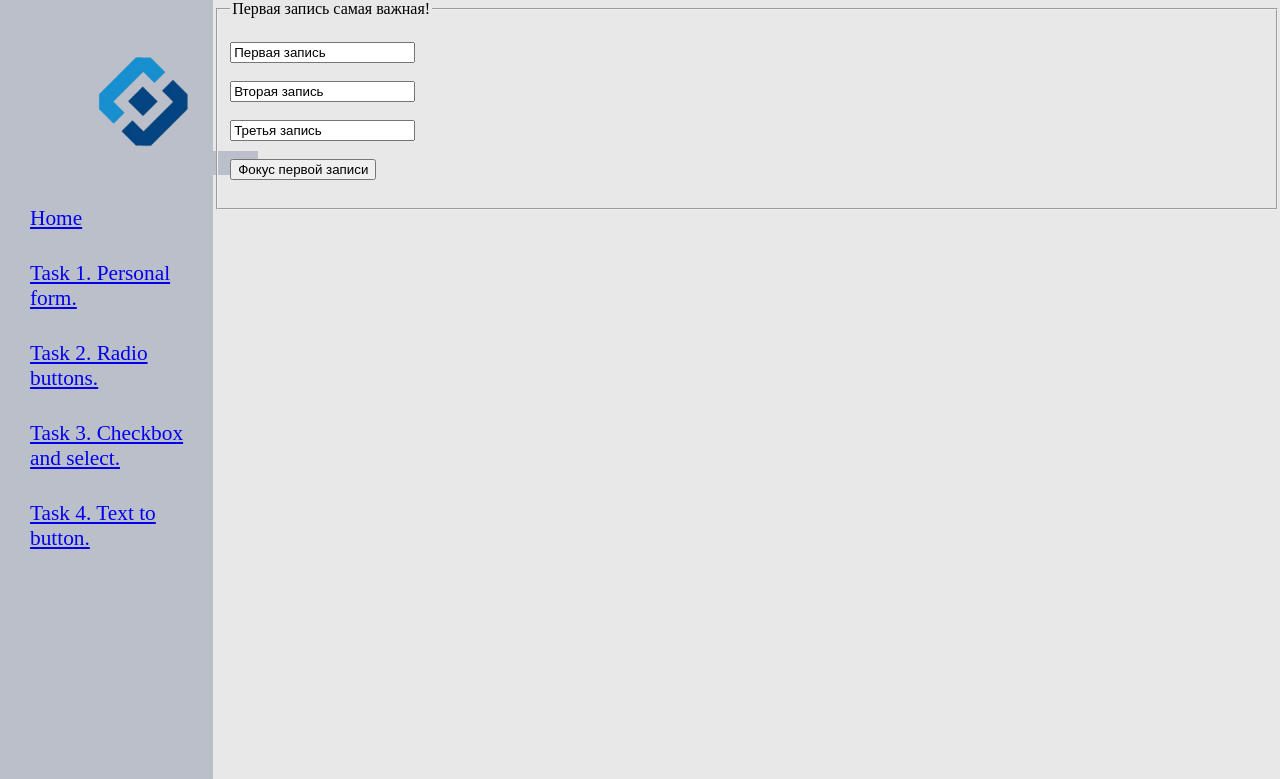
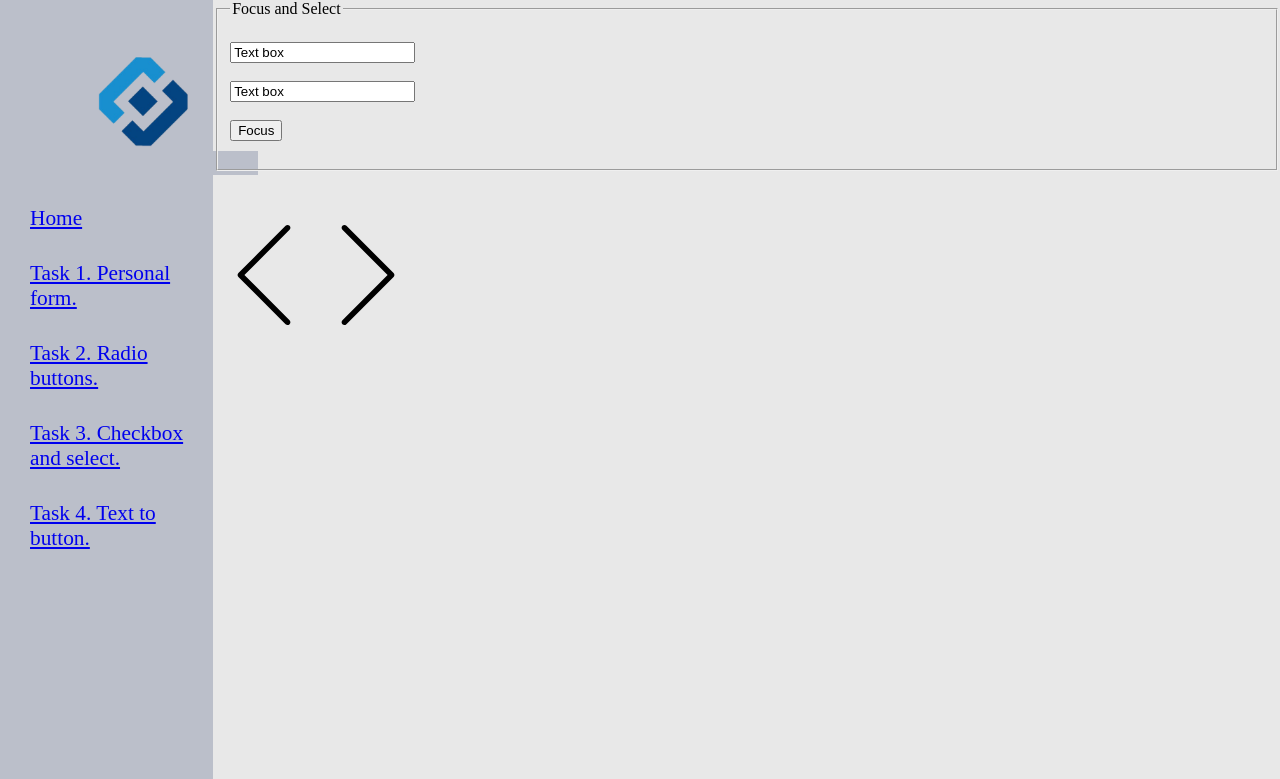
Before and after one commit to nktsus/InternetProgramming, a PHP site: page /page6.html in a window 1280 px wide. Shown: the top 779 px of the page. Run offline with PHP 8.4, Linux system fonts and the light colour scheme.

Commit message:
Lab 4 finished

```diff
--- a/Lab4/page2.html
+++ b/Lab4/page2.html
@@ -54,6 +54,11 @@
  					<br>
  					<br>
  				</fieldset>
+ 			<br>
+ 			<br>
+ 			<br>
+			<a href="index.html"><img src="back.svg" width="100" height="100"></a>
+			<a href="page3.html"><img src="next.svg" width="100" height="100"></a>
  			</form>
  		</div>
 		<div class="footer"> &copy This is my page! Don't try to steel it!</div>
--- a/Lab4/page3.html
+++ b/Lab4/page3.html
@@ -30,6 +30,11 @@
  					<br>
  					<br>
  			</fieldset>
+ 			<br>
+ 			<br>
+ 			<br>
+			<a href="page2.html"><img src="back.svg" width="100" height="100"></a>
+			<a href="page4.html"><img src="next.svg" width="100" height="100"></a>
  		</div>
 		<div class="footer"> &copy This is my page! Don't try to steel it!</div>
 	</div>
--- a/Lab4/page4.html
+++ b/Lab4/page4.html
@@ -35,6 +35,11 @@
  					<br>
  					<br>
  				</fieldset>
+ 			<br>
+ 			<br>
+ 			<br>
+			<a href="page3.html"><img src="back.svg" width="100" height="100"></a>
+			<a href="page5.html"><img src="next.svg" width="100" height="100"></a>
  			</form>
  		</div>
 		<div class="footer"> &copy This is my page! Don't try to steel it!</div>
--- a/Lab4/page5.html
+++ b/Lab4/page5.html
@@ -26,6 +26,11 @@
  					<br>
  					<br>
  				</fieldset>
+ 			<br>
+ 			<br>
+ 			<br>
+			<a href="page4.html"><img src="back.svg" width="100" height="100"></a>
+			<a href="page6.html"><img src="next.svg" width="100" height="100"></a>
  			</div>
 		<div class="footer"> &copy This is my page! Don't try to steel it!</div>
 	</div>
--- a/Lab4/page6.html
+++ b/Lab4/page6.html
@@ -18,22 +18,24 @@
 		</div>
 		<div class="content">
 			<fieldset class="infofield">
- 					<legend>Первая запись самая важная!</legend>
+ 					<legend>Focus and Select</legend>
  					<br>
- 						<input value="Первая запись" id="txt1">
+ 						<input value="Text box" id="Task5TextBox1">
  					<br>
  					<br>
- 						<input value="Вторая запись" id="txt2">
+ 						<input value="Text box" id="Task5TextBox2">
  					<br>
  					<br>
- 						<input value="Третья запись" id="txt3">
+ 						<input type="button" id="Task5Button1" value="Focus" onclick="FocusButton()">
  					<br>
  					<br>
- 						<input type="button" id="but1" value="Фокус первой записи">
- 					<br>
- 					<br>
- 				</fieldset>
- 			</div>
+ 			</fieldset>
+ 			<br>
+ 			<br>
+ 			<br>
+			<a href="page5.html"><img src="back.svg" width="100" height="100"></a>
+			<a href="index.html"><img src="next.svg" width="100" height="100"></a>
+ 		</div>
 		<div class="footer"> &copy This is my page! Don't try to steel it!</div>
 	</div>
 </body>
--- a/Lab4/scripts.js
+++ b/Lab4/scripts.js
@@ -39,3 +39,7 @@ function ListOnChange(){
 function MoveToButton(){
 	Button1.value = TextBox1.value
 };
+function FocusButton(){
+ 	Task5TextBox1.focus();
+ 	Task5TextBox1.select();
+};
```
Also changed, not shown: Lab4/back.svg (added), Lab4/imgonline-com-ua-Mirror-IHMc49J0kiZoCQv.png (added), Lab4/left.svg (added), Lab4/leftarrow.png (added), Lab4/next.svg (added), Lab4/right.svg (added), Lab4/rightarrow.png (added), Lab4/styles.css (line endings or trailing spaces).
